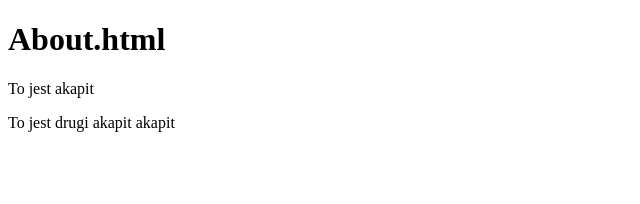
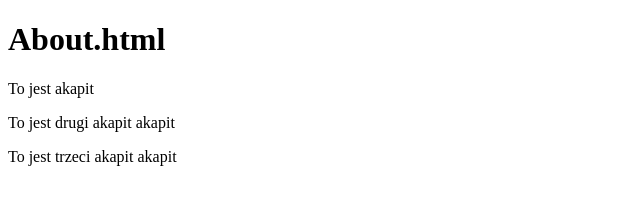
Before and after one commit to pawellesniowski/git2, a plain HTML site: page about.html in a window 1280 px wide. Shown: the whole page, without its empty margins (0-640 px from the left). Drawn offline with Linux system fonts and the light colour scheme.

Commit message:
czwarty commit

```diff
--- a/about.html
+++ b/about.html
@@ -8,6 +8,7 @@
 <h1>About.html</h1>
 <p>To jest akapit</p>
 <p>To jest drugi akapit akapit</p>
+<p>To jest trzeci akapit akapit</p>
 
 </body>
 </html>
```
